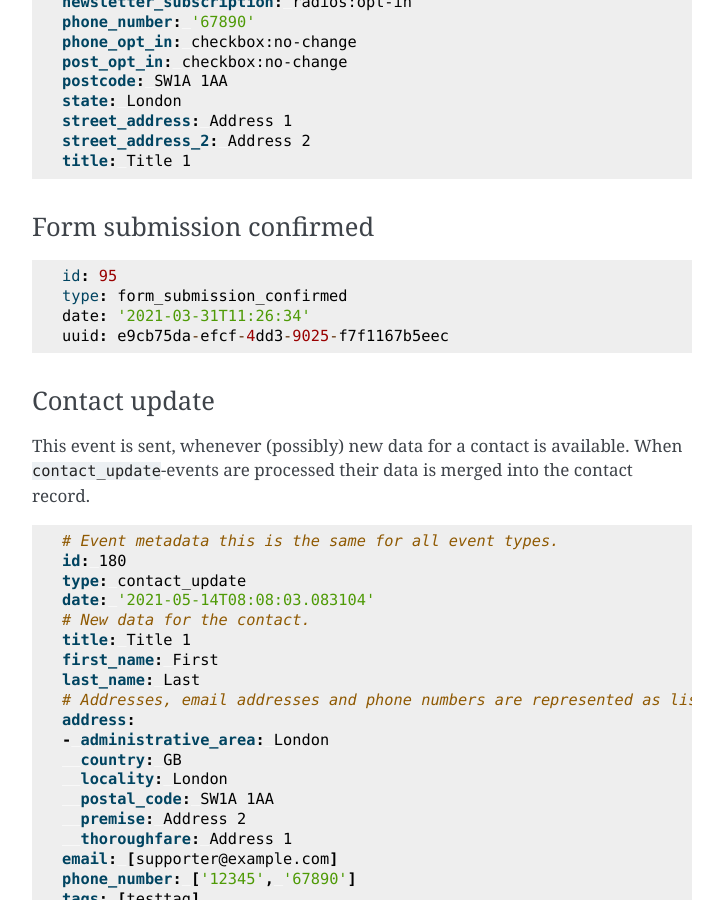
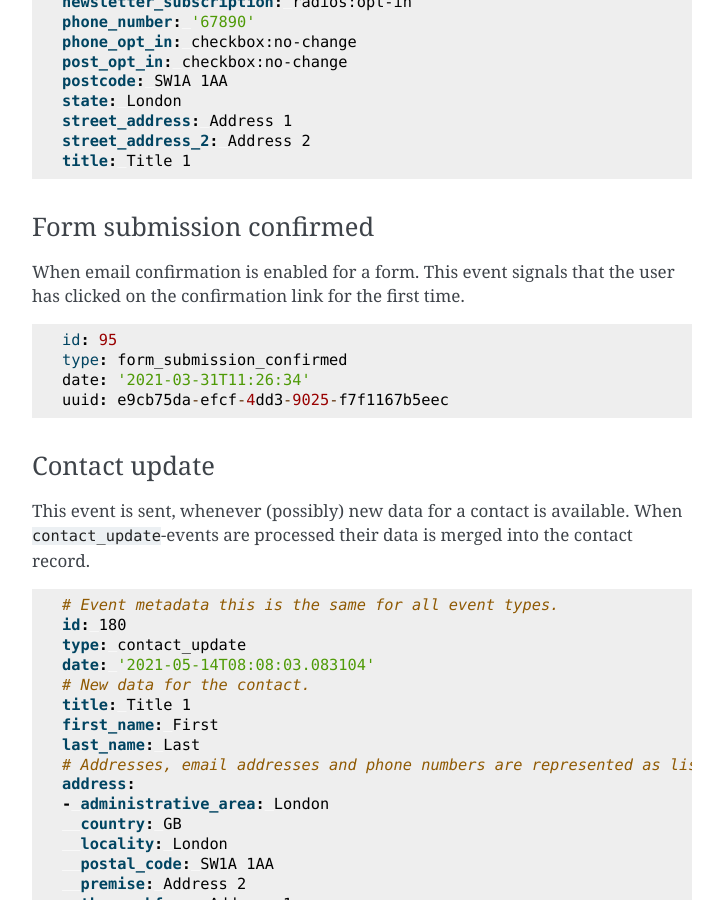
Before and after one commit to moreonion/impact-stack-docs, a Sphinx documentation site: the page built from docs/source/webhooks.rst, in a window 1280 px wide and 900 px high, scrolled down 3240 px. Shown: the whole window, without its empty margins (388-1111 px from the left). Built offline with Sphinx 7.4.7, drawn with Linux system fonts in a browser that asks for light colours.

Commit message:
webhooks: Explain form submission confirmation events.

```diff
--- a/docs/source/webhooks.rst
+++ b/docs/source/webhooks.rst
@@ -60,6 +60,8 @@ This means that form submission data has been received by the CRM.
 Form submission confirmed
 *************************
 
+When email confirmation is enabled for a form. This event signals that the user has clicked on the confirmation link for the first time.
+
 .. literalinclude:: example-events/form-submission-confirmed.yaml
 
 
```
